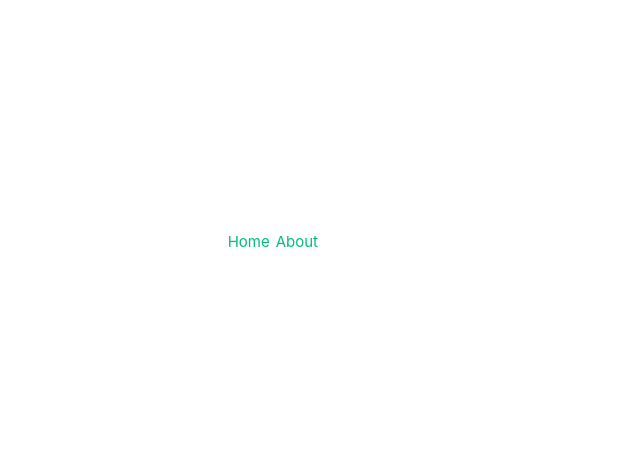
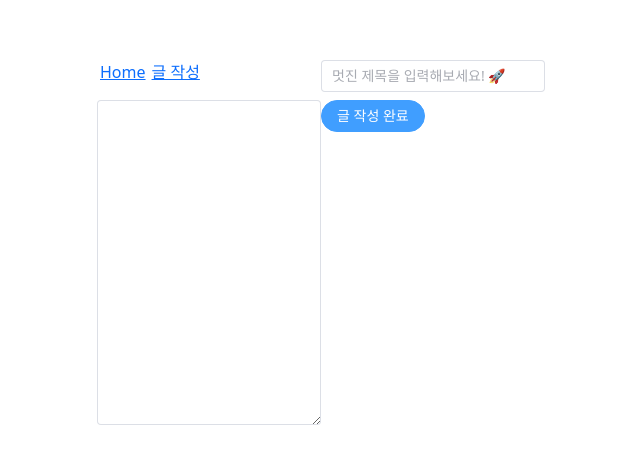
Before and after one commit to f1v3-log/f1v3-front, a Vue app: page /write in a window 1280 px wide. Before the commit this address had no page. Shown: the part 158-622 px from the top of the page, without its empty margins (319-959 px from the left). Built offline with nearby package versions, Linux system fonts and the light colour scheme.

Commit message:
feat: 게시글 작성 기초 구현

```diff
--- a/package.json
+++ b/package.json
@@ -13,6 +13,9 @@
     "format": "prettier --write src/"
   },
   "dependencies": {
+    "axios": "^1.6.8",
+    "bootstrap": "^5.3.3",
+    "element-plus": "^2.7.2",
     "pinia": "^2.1.7",
     "vue": "^3.4.21",
     "vue-router": "^4.3.0"
--- a/src/App.vue
+++ b/src/App.vue
@@ -6,7 +6,7 @@ import { RouterLink, RouterView } from 'vue-router'
   <header>
       <nav>
         <RouterLink to="/">Home</RouterLink>
-        <RouterLink to="/about">About</RouterLink>
+        <RouterLink to="/write">글 작성</RouterLink>
       </nav>
   </header>
 
--- a/src/main.ts
+++ b/src/main.ts
@@ -6,8 +6,14 @@ import { createPinia } from 'pinia'
 import App from './App.vue'
 import router from './router'
 
+import ElementPlus from 'element-plus'
+import 'element-plus/dist/index.css'
+
+import "bootstrap/dist/css/bootstrap.min.css"
+
 const app = createApp(App)
 
+app.use(ElementPlus)
 app.use(createPinia())
 app.use(router)
 
--- a/src/router/index.ts
+++ b/src/router/index.ts
@@ -1,5 +1,6 @@
 import { createRouter, createWebHistory } from 'vue-router'
 import HomeView from '../views/HomeView.vue'
+import WriteView from '../views/WriteView.vue'
 
 const router = createRouter({
   history: createWebHistory(import.meta.env.BASE_URL),
@@ -9,6 +10,11 @@ const router = createRouter({
       name: 'home',
       component: HomeView
     },
+    {
+      path: '/write',
+      name: 'write',
+      component: WriteView
+    }
     // {
     //   path: '/about',
     //   name: 'about',
--- a/src/views/HomeView.vue
+++ b/src/views/HomeView.vue
@@ -3,6 +3,5 @@
 
 <template>
   <main>
-    <TheWelcome />
   </main>
 </template>
--- /dev/null
+++ b/src/views/WriteView.vue
@@ -0,0 +1,48 @@
+<script setup lang="ts">
+
+import { ref } from 'vue'
+import axios from 'axios'
+
+const title = ref('')
+const content = ref('')
+
+const write = function() {
+  axios.post(
+    'http://localhost:8080/posts',
+    {
+      title: title.value,
+      content: content.value
+    });
+}
+
+</script>
+
+<template>
+  <div>
+    <el-input
+      v-model="title"
+      placeholder="멋진 제목을 입력해보세요! 🚀"
+    />
+  </div>
+
+  <div class="mt-2">
+    <el-input
+      v-model="content"
+      type="textarea"
+      rows="15">
+    </el-input>
+  </div>
+
+  <div class="mt-2">
+    <el-button
+      type="primary"
+      round
+      @click="write()">
+      글 작성 완료
+    </el-button>
+  </div>
+</template>
+
+<style>
+
+</style>
--- a/vite.config.ts
+++ b/vite.config.ts
@@ -12,6 +12,9 @@ export default defineConfig({
     vueJsx(),
     VueDevTools(),
   ],
+  server: {
+    port : 3000
+  },
   resolve: {
     alias: {
       '@': fileURLToPath(new URL('./src', import.meta.url))
```
Also changed, not shown: 2 other files (tests, documents, lock files or other folders).
